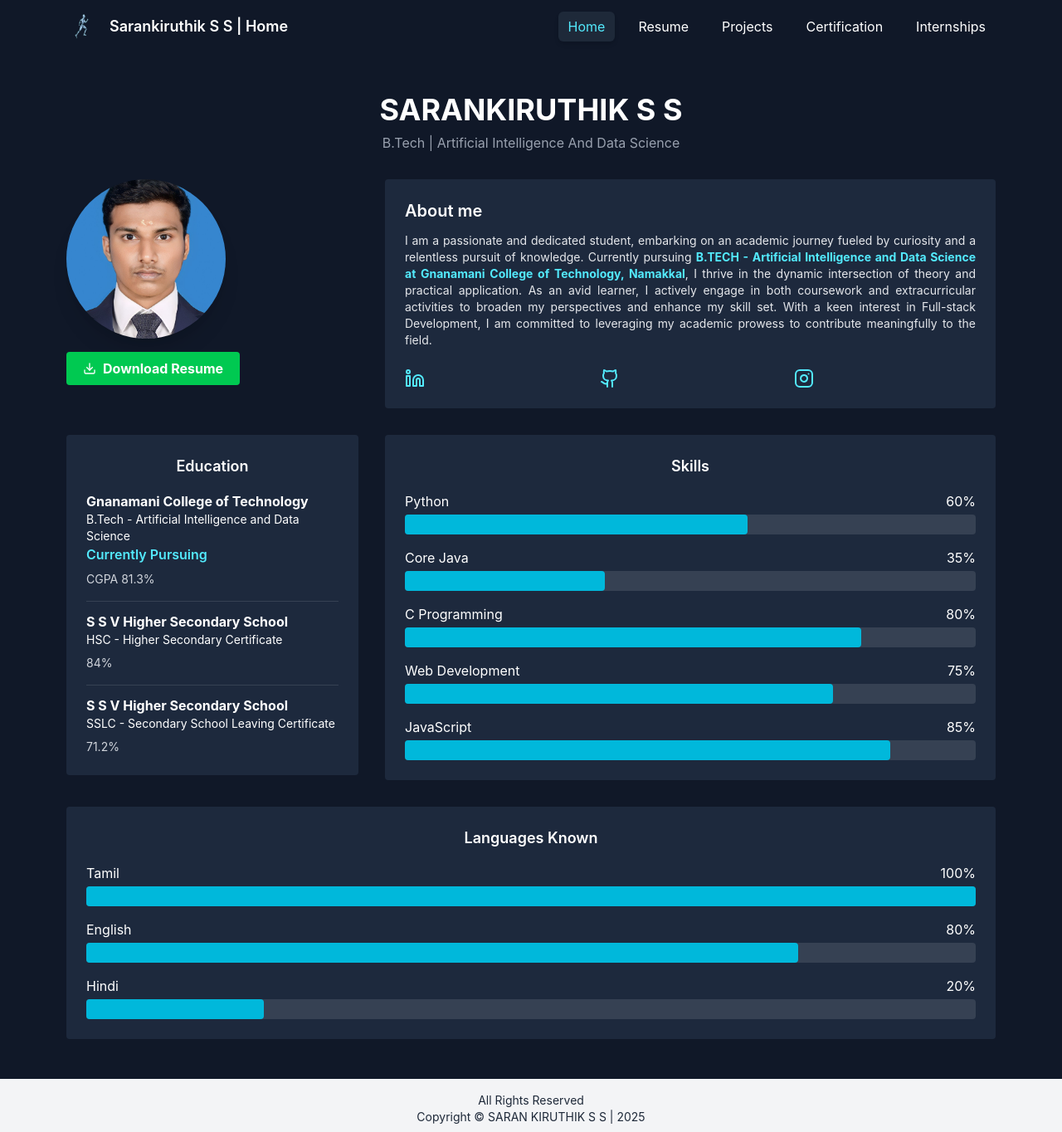
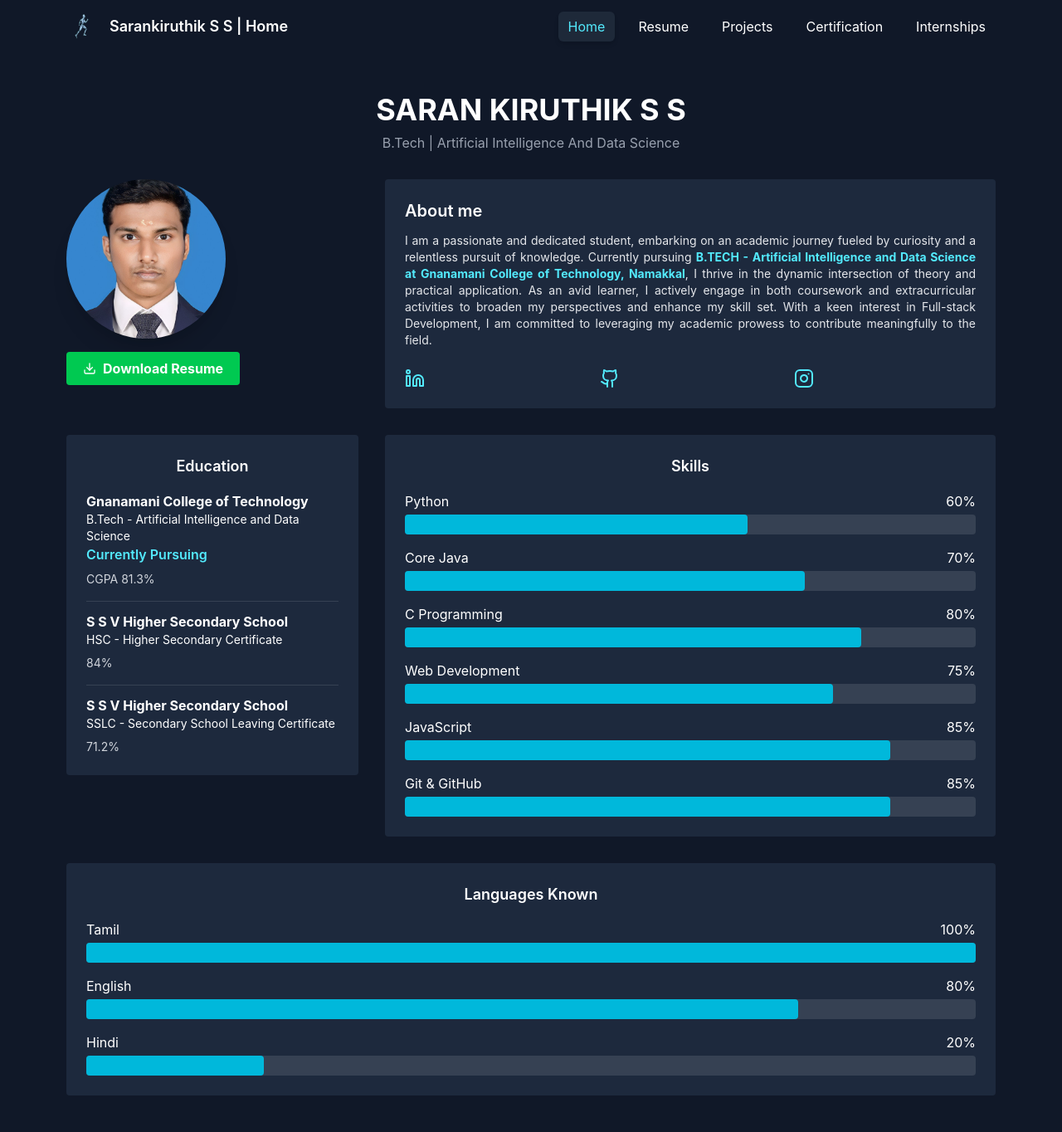
Before and after one commit to SarankiruthikSanthanakrishnan/MyPortfolio, a React (Vite) app: page / in a window 1280 px wide. Shown: the top 1364 px of the page at 83% size. Built offline with nearby package versions, Linux system fonts and the light colour scheme.

Commit message:
New UI Updated

```diff
--- a/src/Components/Home.jsx
+++ b/src/Components/Home.jsx
@@ -29,7 +29,7 @@ const Home = () => {
         <div className="max-w-6xl mx-auto px-4">
           <div className="text-center mb-8">
             <h1 className="text-3xl md:text-4xl font-bold">
-              SARANKIRUTHIK S S
+              SARAN KIRUTHIK S S
             </h1>
             <p className="text-gray-400 mt-2">
               B.Tech | Artificial Intelligence And Data Science
@@ -144,9 +144,9 @@ const Home = () => {
                 <div>
                   <div className="flex justify-between mb-1">
                     <span>Core Java</span>
-                    <span>35%</span>
+                    <span>70%</span>
                   </div>
-                  <SkillBar percent={'35%'} />
+                  <SkillBar percent={'70%'} />
                 </div>
                 <div>
                   <div className="flex justify-between mb-1">
@@ -165,6 +165,13 @@ const Home = () => {
                 <div>
                   <div className="flex justify-between mb-1">
                     <span>JavaScript</span>
+                    <span>85%</span>
+                  </div>
+                  <SkillBar percent={'85%'} />
+                </div>
+                <div>
+                  <div className="flex justify-between mb-1">
+                    <span>Git & GitHub</span>
                     <span>85%</span>
                   </div>
                   <SkillBar percent={'85%'} />
```
